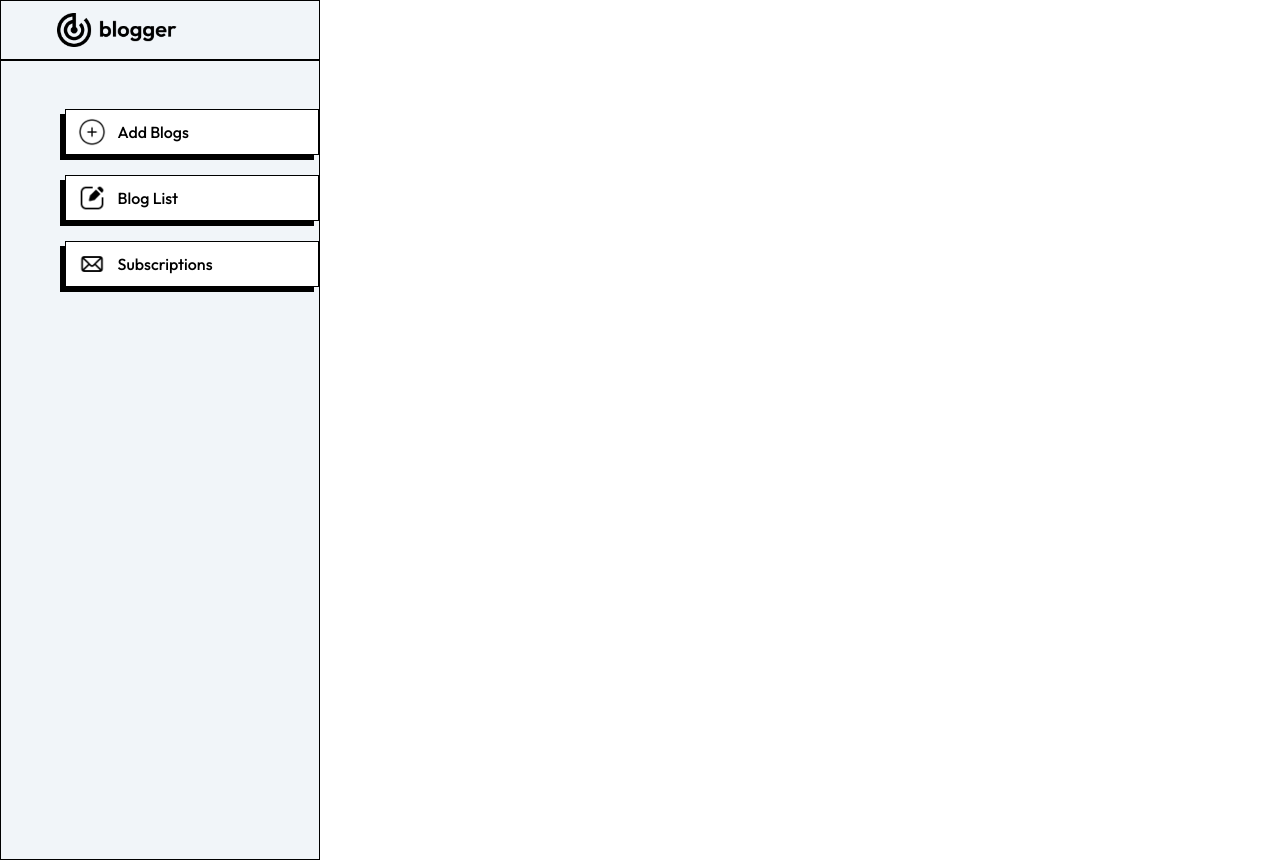
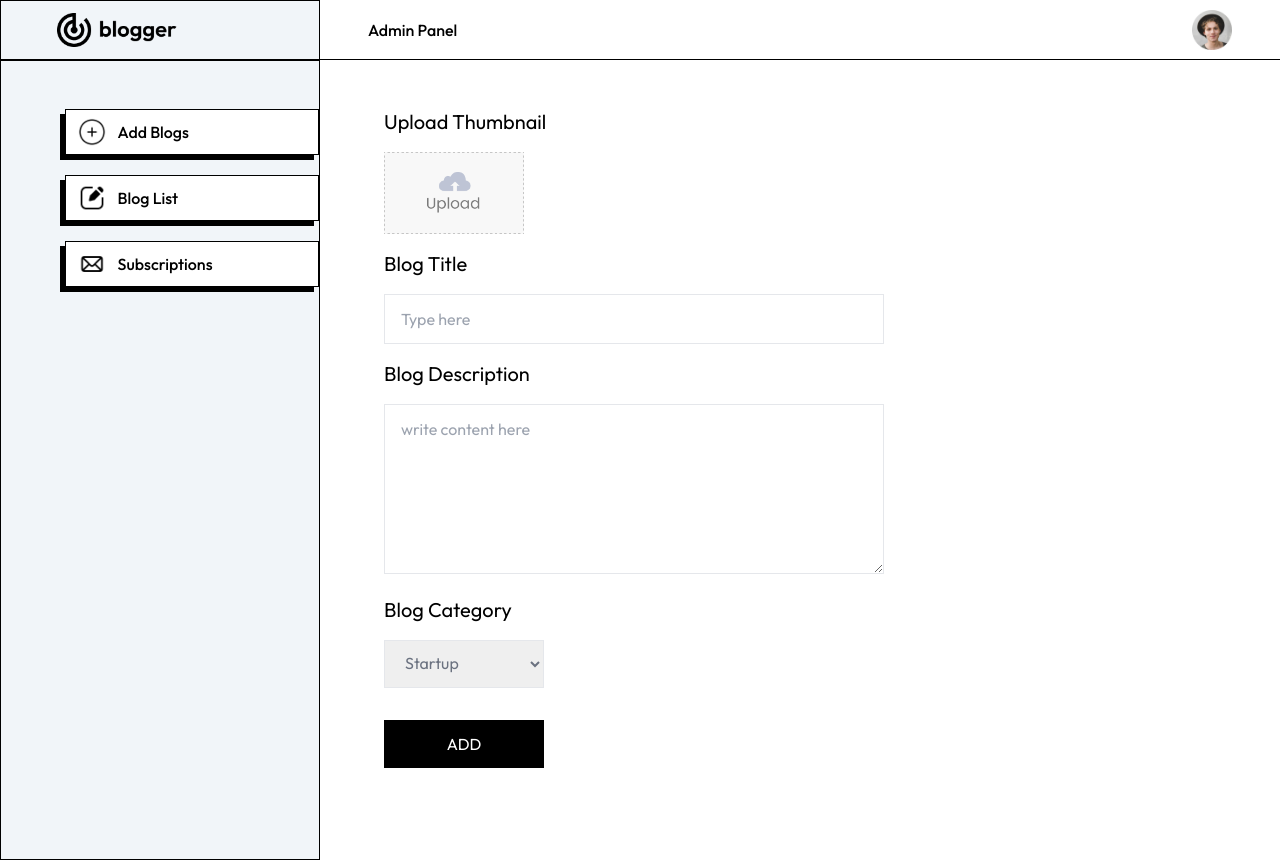
Before and after one commit to RizWaaN3024/blogger, a Next.js app: page /admin/addProduct in a window 1280 px wide. Built offline with nearby package versions, Linux system fonts and the light colour scheme.

Commit message:
Added add Blogs page

```diff
--- a/app/admin/addProduct/page.jsx
+++ b/app/admin/addProduct/page.jsx
@@ -1,12 +1,40 @@
 "use client"
-import React from 'react'
+import { assets } from '@/assets/assets'
+import Image from 'next/image'
+import React, { useState } from 'react'
 
-const page = () => {
-  return (
-    <div>
+const Page = () => {
 
-    </div>
-  )
+    const [image, setImage] = useState(false);
+    return (
+        <>
+            <form action="" className="pt-5 px-5 sm:pt-12 sm:pl-16">
+                <p className="text-xl">Upload Thumbnail</p>
+                <label htmlFor="image" className="cursor-pointer">
+                    <Image
+                        src={!image ? assets.upload_area : URL.createObjectURL(image)}
+                        width={140}
+                        height={70}
+                        alt=''
+                        className="mt-4"
+                    />
+                </label>
+                <input onChange={(e) => setImage(e.target.files[0])} type='file' id='image' hidden required />
+                <p className="text-xl mt-4">Blog Title</p>
+                <input type="text" placeholder='Type here' required className="w-full sm:w-[500px] mt-4 px-4 py-3 border" name="" id="" />
+                <p className="text-xl mt-4">Blog Description</p>
+                <textarea type="text" placeholder='write content here' rows={6} required className="w-full sm:w-[500px] mt-4 px-4 py-3 border" name="" id="" />
+                <p className="text-xl mt-4">Blog Category</p>
+                <select name='category' className="w-40 mt-4 px-4 py-3 border text-gray-500">
+                    <option value="Startup">Startup</option>
+                    <option value="Technology">Technology</option>
+                    <option value="Lifestyle">Lifestyle</option>
+                </select>
+                <br/>
+                <button type='submit' className='mt-8 w-40 h-12 bg-black text-white'>ADD</button>
+            </form>
+        </>
+    )
 }
 
-export default page
+export default Page
--- a/app/admin/layout.jsx
+++ b/app/admin/layout.jsx
@@ -1,12 +1,24 @@
+import { assets } from "@/assets/assets";
 import Sidebar from "@/components/AdminComponents/Sidebar";
+import Image from "next/image";
 
-export default function Layout({children}) {
+export default function Layout({ children }) {
     return (
         <>
             <div className="flex">
                 <Sidebar />
+                <div className="flex flex-col w-full">
+                    <div className="flex items-center justify-between w-full py-3 max-h-[60px] px-12 border-b border-black">
+                        <h3 className="font-medium">Admin Panel</h3>
+                        <Image
+                            src={assets.profile_icon}
+                            width={40}
+                            alt=""
+                        />
+                    </div>
+                    {children}
+                </div>
             </div>
-            {children}
         </>
     )
 
```
